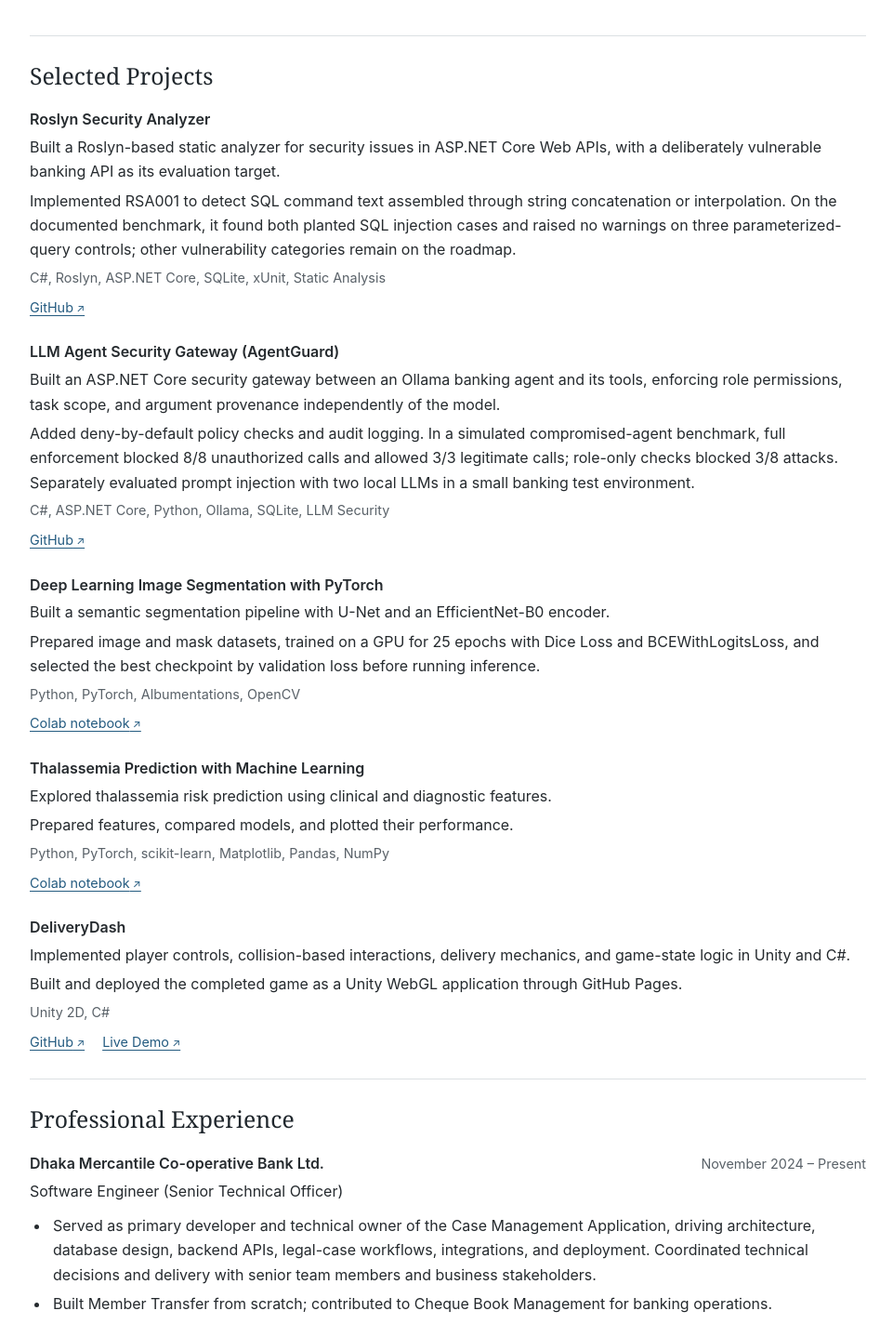
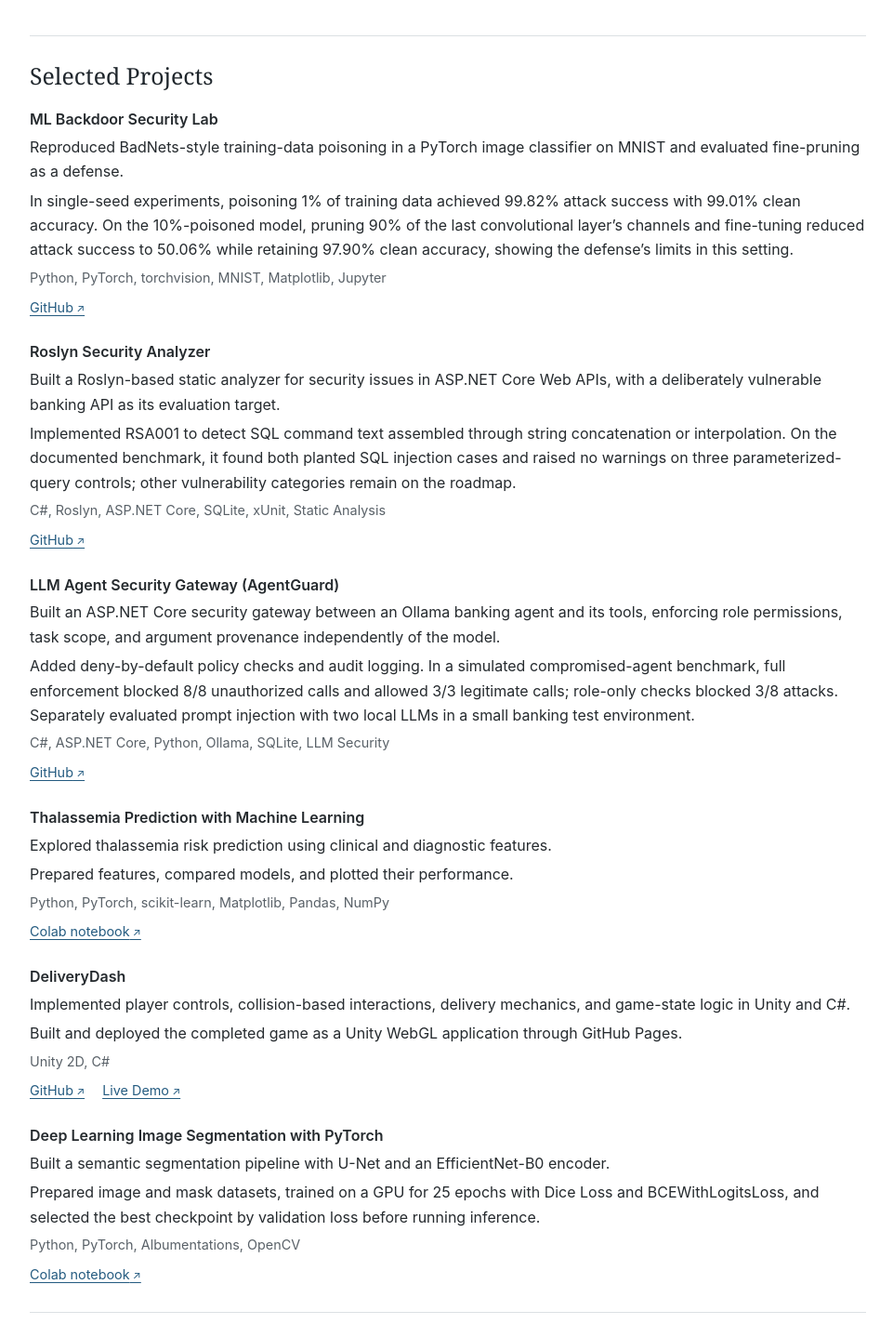
Before and after one commit to saadkabiruddin/saadkabiruddin.github.io, an Angular app: page / in a window 1280 px wide. Shown: the part 2444-3868 px from the top of the page at 93% size, without its empty margins (158-1119 px from the left). Built offline with nearby package versions, Linux system fonts and the light colour scheme.

Commit message:
add new proj

```diff
--- a/src/app/portfolio.data.ts
+++ b/src/app/portfolio.data.ts
@@ -48,6 +48,17 @@
 
 export const projects = [
   {
+    title: 'ML Backdoor Security Lab',
+    description:
+      'Reproduced BadNets-style training-data poisoning in a PyTorch image classifier on MNIST and evaluated fine-pruning as a defense.',
+    details:
+      'In single-seed experiments, poisoning 1% of training data achieved 99.82% attack success with 99.01% clean accuracy. On the 10%-poisoned model, pruning 90% of the last convolutional layer’s channels and fine-tuning reduced attack success to 50.06% while retaining 97.90% clean accuracy, showing the defense’s limits in this setting.',
+    technologies: 'Python, PyTorch, torchvision, MNIST, Matplotlib, Jupyter',
+    links: [
+      { label: 'GitHub', url: 'https://github.com/saadkabiruddin/ml-backdoor-security-lab' },
+    ],
+  },
+  {
     title: 'Roslyn Security Analyzer',
     description:
       'Built a Roslyn-based static analyzer for security issues in ASP.NET Core Web APIs, with a deliberately vulnerable banking API as its evaluation target.',
@@ -70,16 +81,6 @@
     ],
   },
   {
-    title: 'Deep Learning Image Segmentation with PyTorch',
-    description:
-      'Built a semantic segmentation pipeline with U-Net and an EfficientNet-B0 encoder.',
-    details:
-      'Prepared image and mask datasets, trained on a GPU for 25 epochs with Dice Loss and BCEWithLogitsLoss, and selected the best checkpoint by validation loss before running inference.',
-    technologies: 'Python, PyTorch, Albumentations, OpenCV',
-    notebook:
-      'https://colab.research.google.com/drive/1yWOlh09kseeSswBDAZEwQuDnvLYih22R?usp=drive_link',
-  },
-  {
     title: 'Thalassemia Prediction with Machine Learning',
     description:
       'Explored thalassemia risk prediction using clinical and diagnostic features.',
@@ -100,6 +101,16 @@
       { label: 'GitHub', url: 'https://github.com/saadkabiruddin/DeliveryDash' },
       { label: 'Live Demo', url: 'https://saadkabiruddin.github.io/DeliveryDash/' },
     ],
+  },
+  {
+    title: 'Deep Learning Image Segmentation with PyTorch',
+    description:
+      'Built a semantic segmentation pipeline with U-Net and an EfficientNet-B0 encoder.',
+    details:
+      'Prepared image and mask datasets, trained on a GPU for 25 epochs with Dice Loss and BCEWithLogitsLoss, and selected the best checkpoint by validation loss before running inference.',
+    technologies: 'Python, PyTorch, Albumentations, OpenCV',
+    notebook:
+      'https://colab.research.google.com/drive/1yWOlh09kseeSswBDAZEwQuDnvLYih22R?usp=drive_link',
   },
 ];
 
```
